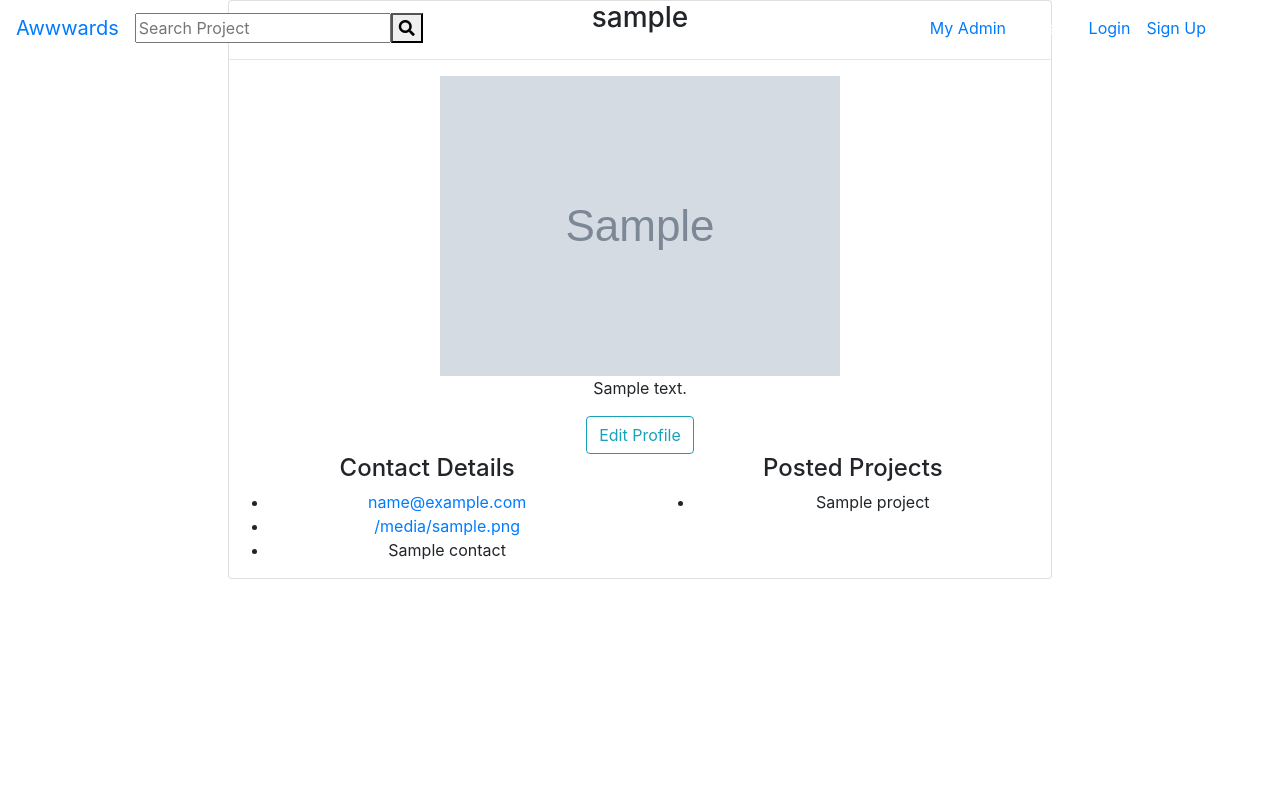
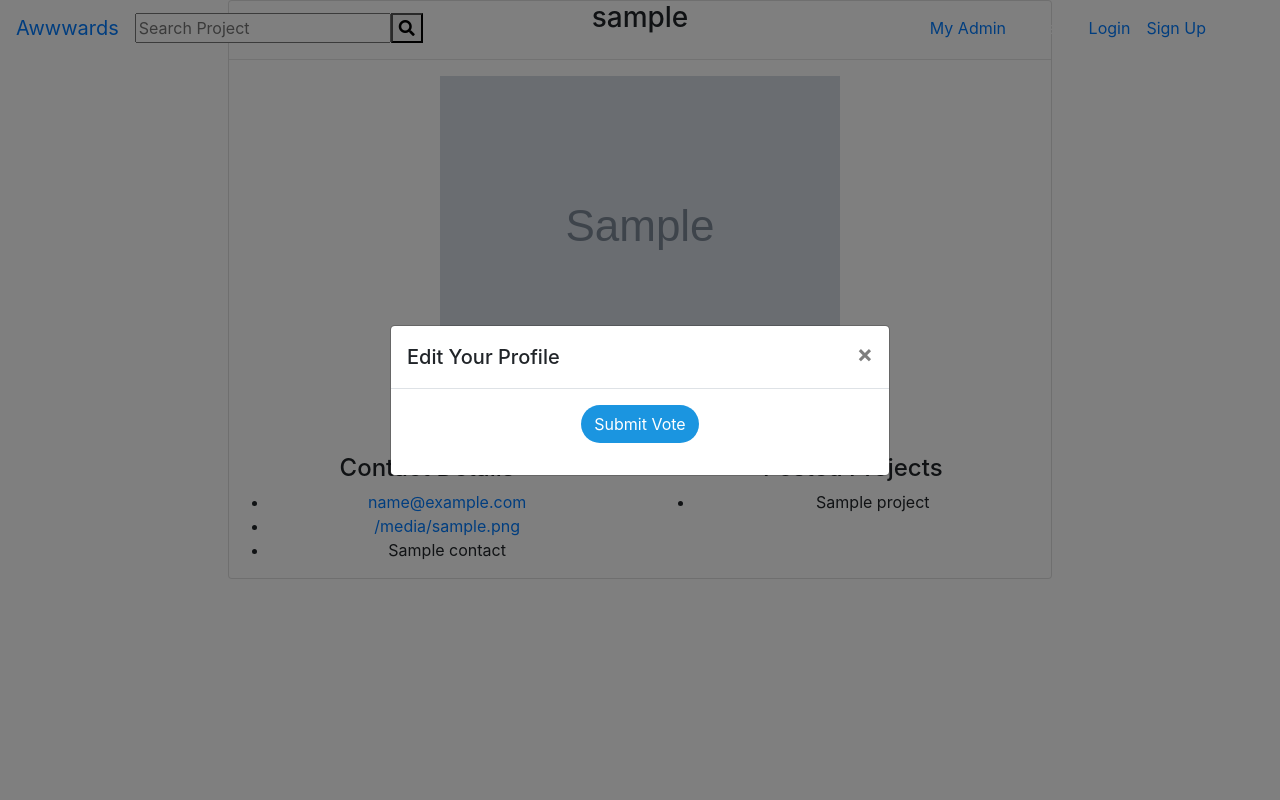
Before and after one commit to jumbamathews/Awwwards-2, a Django app: template projects/templates/profile.html in a window 1280 px wide, after a click on "Edit Profile". Run offline with Django 3.2, Linux system fonts and the light colour scheme; the template is opened without the code that fills it: most values are stand-ins (such as "Sample title", 1, 10 or a date in 2020); grey boxes marked "Sample" are stand-in pictures; some libraries are stand-ins or nearby versions.

Commit message:
Add profile edit form

```diff
--- a/projects/templates/profile.html
+++ b/projects/templates/profile.html
@@ -20,6 +20,32 @@
           <p>You have no bio </p>
           {% endif %}
           <a href="{% url 'profile' %}" data-toggle="modal" data-target="#{{profile.id}}" class="btn btn-outline-info btn-md">Edit Profile</a>
+
+
+          <!-- Edit Profile Form -->
+          <div class="modal fade bd-example-modal-md" id="{{profile.id}}" tabindex="-1" role="dialog" aria-labelledby="profileTitle" aria-hidden="true">
+            <div class="modal-dialog modal-dialog-centered" role="document">
+              <div class="modal-content">
+                <div class="modal-header">
+                  <h5 class="modal-title text-center" id="profileTitle">Edit Your Profile</h5>
+                  <button type="button" class="close" data-dismiss="modal" aria-label="Close">
+                    <span aria-hidden="true">&times;</span>
+                  </button>
+                </div>
+                <div class="modal-body">
+                  <form class="" action="" method="post" enctype="multipart/form-data">
+                    {% csrf_token %}
+                    {% bootstrap_form form %}
+
+                    <div class="form-group">
+                      <input style="background-color:#1b95e0; color:#fff; border-radius:20px;" type="submit" class="btn btn-md d-flex mx-auto" value="Submit Vote">
+                    </div>
+                  </form>
+                </div>
+              </div>
+            </div>
+          </div>
+
 
           <div class="row">
             <div class="col-md-6">
```
